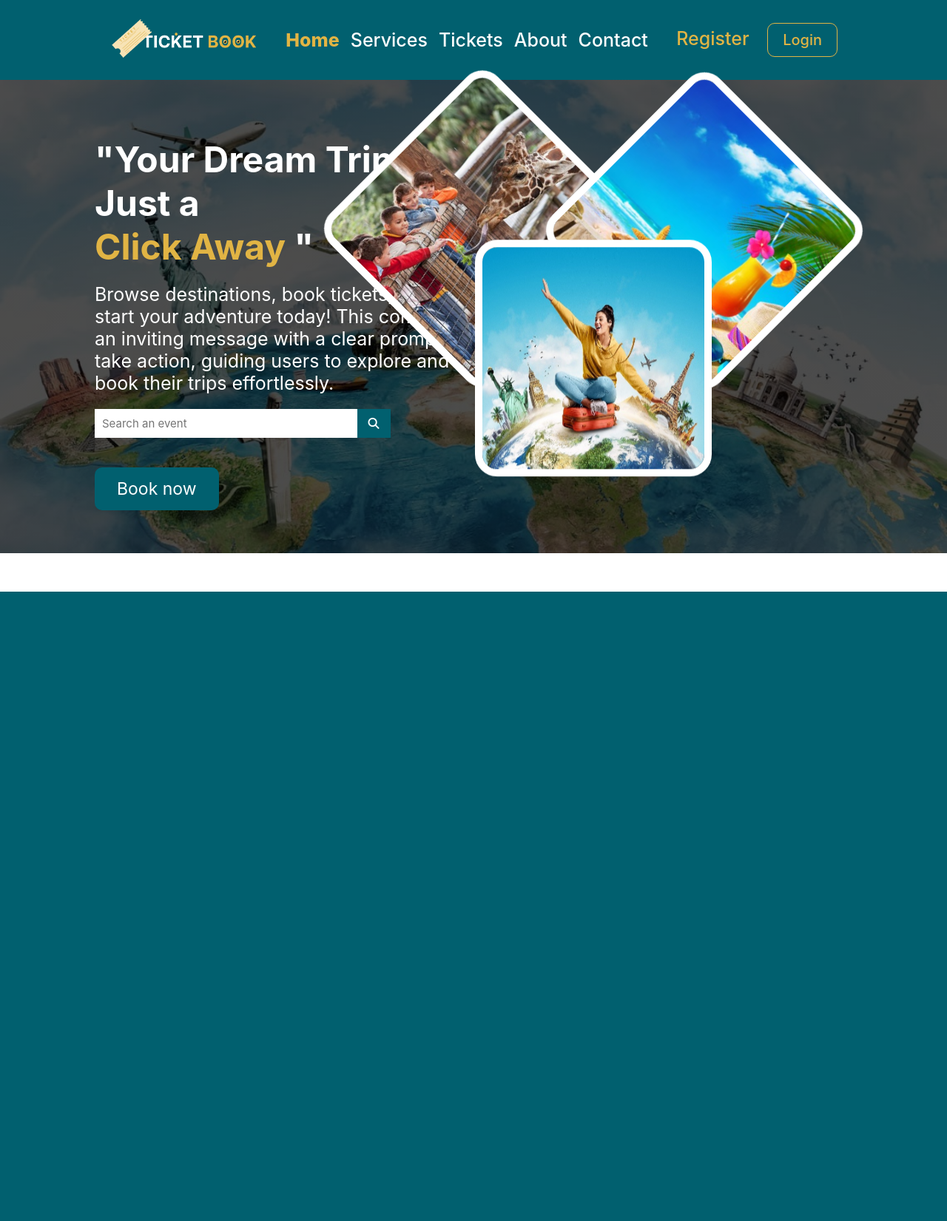
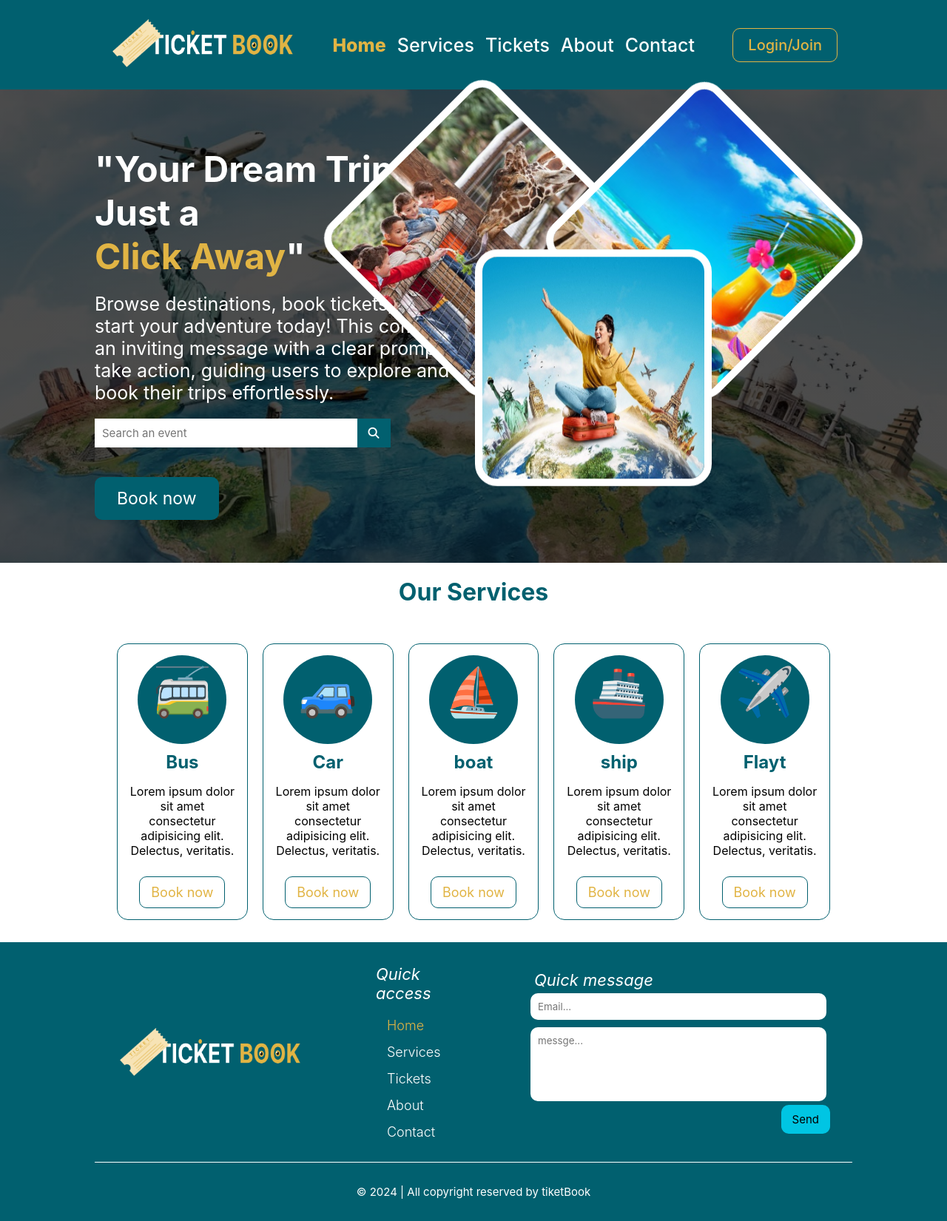
Before and after one commit to shafie-isak/ticket_booking, a PHP site: page / in a window 1280 px wide. Shown: the whole page at 74% size. Before the commit the page ends 800 px from the top, so only its background shows below. Run offline with PHP 8.4, Linux system fonts and the light colour scheme.

Commit message:
add services and footer sections

```diff
--- a/assets/css/style.css
+++ b/assets/css/style.css
@@ -22,7 +22,7 @@
     align-items: center;
   }
   header a img{
-    width: 200px;
+    width: 250px;
   }
 
 nav ul{
@@ -38,7 +38,7 @@ nav ul li a{
 
 nav ul li a:hover{
     color: #E1B444;
-    transition: all 1s;
+    transition: all 0.5s;
 }
 
 .active{
@@ -62,6 +62,15 @@ nav ul li a:hover{
     color: #E1B444;
     font-size: 20px;
     font-weight: 500;
+    cursor: pointer;
+}
+
+
+.registrLogin button:hover{
+  background-color: #E1B444;
+  color: #01606F;
+  cursor: pointer;
+  transition: all 0.5s;
 }
 
  .heroSection{
@@ -113,6 +122,7 @@ nav ul li a:hover{
     font-size: 15px;
  }
 
+
  .heroText form button{
     padding: 10px 15px;
     font-size: 15px;
@@ -128,6 +138,11 @@ nav ul li a:hover{
     padding: 15px 30px;
     border-radius: 10px;
     margin-top: 20px;
+ }
+ .heroText .btn:hover{
+  background-color: #E1B444;
+  color: #01606F;
+  transition: all 0.5s;
  }
   .image-container {
     position: relative;
@@ -215,3 +230,166 @@ nav ul li a:hover{
     animation-duration: 4.5s;
     animation-delay: 1s;
   }
+
+
+  .sectionHeader{
+    color: #01606F;
+    text-align: center;
+    margin: 20px 0;
+  }
+
+  .services{
+    display: flex;
+    justify-content: space-between;
+    align-items: center;
+    padding: 20px;
+  }
+
+  .card{
+    border: 1px solid #01606F;
+    padding: 15px;
+    border-radius: 15px;
+    display: flex;
+    flex-direction: column;
+    justify-content: center;
+    align-items: center;
+    text-align: center;
+    max-width: 300px;
+    min-height: 200px;
+    margin: 10px;
+  }
+
+  .card .icon{
+    background-color: #01606F;
+    width: 120px;
+    height: 120px;
+    border-radius: 50%;
+  }
+
+  .card .icon h1{
+    font-size: 4rem;
+  }
+
+  .card h1{
+    margin: 10px 0;
+    color: #01606F;
+  }
+
+  .card p{
+    margin: 5px 0;
+  }
+
+  .card button{
+    border: 1px solid #01606F;
+    color: #E1B444;
+    background-color: transparent;
+    border-radius: 10px;
+    padding: 10px 15px;
+    font-size: 18px;
+    font-weight: 400;
+    margin-top: 20px;
+  }
+
+  .card:hover{
+    transform: scale(1.05);
+    transition: all 0.5s;
+    box-shadow: 0 8px 16px rgba(0, 0, 0, 0.2);
+    cursor: pointer;
+  }
+
+  .card button:hover{
+    background-color: #01606F;
+    color: #ffffffff;
+    transition: all 0.5s;
+    cursor: pointer;
+  }
+
+
+
+
+
+
+
+
+  /* footer styling startis here */
+
+  footer{
+    background-color: #01606F;
+
+  }
+
+  .footer{
+    display: flex;
+    justify-content: space-between;
+    align-items: center;
+    padding: 30px;
+    gap: 100px;
+  }
+
+  .footer p{
+    font-size: 22px;
+    color: #ffffffff;
+    font-style: italic;
+  }
+
+
+  .footer nav ul{
+    flex-direction: column;
+    margin-top: 20px;
+    margin-left: 15px;
+  }
+
+  .footer nav ul li a{
+    font-size: 18px;
+    font-weight: 300;
+  }
+
+  .footer form{
+    width: 400px;
+    display: flex;
+    flex-direction: column;
+    justify-content: end;
+    align-items: end;
+  }
+
+  .footer form input, .footer form textarea{
+    padding: 10px;
+    border-radius: 10px;
+    width: 100%;
+    border: none;
+    outline: none;
+    margin: 5px;
+  }
+  .footer form input:focus, .footer form textarea:focus{
+    outline: 4px solid #00c5e3;
+  }
+
+  .footer form textarea{
+    height: 100px;
+    resize: none;
+  }
+
+  .footer form button{
+    border: none;
+    padding: 10px 15px;
+    font-size: 15px;
+    background-color: #00c5e3;
+    border-radius: 10px;
+  }
+
+  .footer form button:hover{
+    background-color: #E1B444;
+    color: #01606F;
+    transition: all 0.5s;
+  }
+
+  footer hr{
+    border: none;
+    border-top: 1px solid #ffffffff;
+  }
+  footer .copyright{
+    font-size: 15px;
+    text-align: center;
+    color: #ffffffff;
+    padding: 30px;
+  }
--- a/includes/footer.php
+++ b/includes/footer.php
@@ -0,0 +1,28 @@
+<footer>
+    <div class="container">
+        <div class="footer">
+            <img src="assets/image/logo.png" width="250px" alt="logo">
+            <nav>
+                <p>Quick access</p>
+                <ul>
+                    <li><a href="#" class="active">Home</a></li>
+                    <li><a href="#">Services</a></li>
+                    <li><a href="#">Tickets</a></li>
+                    <li><a href="#">About</a></li>
+                    <li><a href="#">Contact</a></li>
+                </ul>
+            </nav>
+            <div class="message">
+                <p>Quick message</p>
+                <form>
+                    <input type="text" placeholder="Email...">
+                    <textarea name="message" id="message" placeholder="messge..."></textarea>
+                    <button>Send</button>
+                </form>
+            </div>
+        </div>
+        <hr>
+        <p class="copyright">&copy 2024 | All copyright reserved by tiketBook</p>
+    </div>
+
+</footer>
--- a/includes/header.php
+++ b/includes/header.php
@@ -15,8 +15,7 @@
             </ul>
         </nav>
         <div class="registrLogin">
-            <a href="#">Register</a>
-            <button>Login</button>
+            <button>Login/Join</button>
         </div>
     </div>
 </header>
--- a/index.php
+++ b/index.php
@@ -9,7 +9,7 @@
 </head>
 <body>
     <?php
-        include ("pages/home.php");
+        include ("routes/home.php");
     ?>
 </body>
 </html>
--- a/pages/home.php
+++ /dev/null
@@ -1,23 +0,0 @@
-<?php
-  include(__DIR__ . '/../includes/header.php');
-?>
-
-<div class="heroSection">
-        <div class="container hero">
-            <div class="heroText">
-                <h1>"Your Dream Trip, Just a <br><span>Click Away</span> "</h1>
-                <p>Browse destinations, book tickets, and start your adventure today!
-                    This combines an inviting message with a clear prompt to take action, guiding users to explore and book their trips effortlessly.</p>
-                <form>
-                    <input type="text" placeholder="Search an event">
-                    <button type="submit"><i class="fa-solid fa-magnifying-glass icon_color"></i></button>
-                </form>
-                <button class="btn">Book now</button>
-            </div>
-            <div class="image-container">
-                <img src="assets/image/image2.jpg" class="image image1" alt="Image 1">
-                <img src="assets/image/image3.jpg" class="image image2" alt="Image 2">
-                <img src="assets/image/image1.jpeg" class="image image3" alt="Image 3">
-            </div>
-        </div>
-  </div>
--- a/routes/home.php
+++ b/routes/home.php
@@ -0,0 +1,77 @@
+<?php
+  include('includes/header.php');
+?>
+
+<div class="heroSection">
+    <div class="container hero">
+        <div class="heroText">
+            <h1>"Your Dream Trip, Just a <br><span>Click Away</span>"</h1>
+            <p>
+                Browse destinations, book tickets, and start your adventure today!
+                This combines an inviting message with a clear prompt to take action, guiding users to explore and book their trips effortlessly.
+            </p>
+            <form>
+                <input type="text" placeholder="Search an event">
+                <button type="submit">
+                    <i class="fa-solid fa-magnifying-glass icon_color"></i>
+                </button>
+            </form>
+            <button class="btn">Book now</button>
+        </div>
+        <div class="image-container">
+            <img src="assets/image/image2.jpg" class="image image1" alt="Image 1">
+            <img src="assets/image/image3.jpg" class="image image2" alt="Image 2">
+            <img src="assets/image/image1.jpeg" class="image image3" alt="Image 3">
+        </div>
+    </div>
+</div>
+
+<h1 class="sectionHeader">Our Services</h1>
+
+<section class="services container">
+
+    <div class="card">
+        <div class="icon">
+            <h1>🚎</h1>
+        </div>
+        <h1 class="cardheader">Bus</h1>
+        <p>Lorem ipsum dolor sit amet consectetur adipisicing elit. Delectus, veritatis.</p>
+        <button class="action">Book now</button>
+    </div>
+    <div class="card">
+        <div class="icon">
+            <h1>🚙</h1>
+        </div>
+        <h1 class="cardheader">Car</h1>
+        <p>Lorem ipsum dolor sit amet consectetur adipisicing elit. Delectus, veritatis.</p>
+        <button class="action">Book now</button>
+    </div>
+    <div class="card">
+        <div class="icon">
+            <h1>⛵</h1>
+        </div>
+        <h1 class="cardheader">boat</h1>
+        <p>Lorem ipsum dolor sit amet consectetur adipisicing elit. Delectus, veritatis.</p>
+        <button class="action">Book now</button>
+    </div>
+    <div class="card">
+        <div class="icon">
+            <h1>🚢</h1>
+        </div>
+        <h1 class="cardheader">ship</h1>
+        <p>Lorem ipsum dolor sit amet consectetur adipisicing elit. Delectus, veritatis.</p>
+        <button class="action">Book now</button>
+    </div>
+    <div class="card">
+        <div class="icon">
+            <h1>✈️</h1>
+        </div>
+        <h1 class="cardheader">Flayt</h1>
+        <p>Lorem ipsum dolor sit amet consectetur adipisicing elit. Delectus, veritatis.</p>
+        <button class="action">Book now</button>
+    </div>
+</section>
+
+<?php
+  include('includes/footer.php');
+?>
```
Also changed, not shown: assets/image/logo.png.
